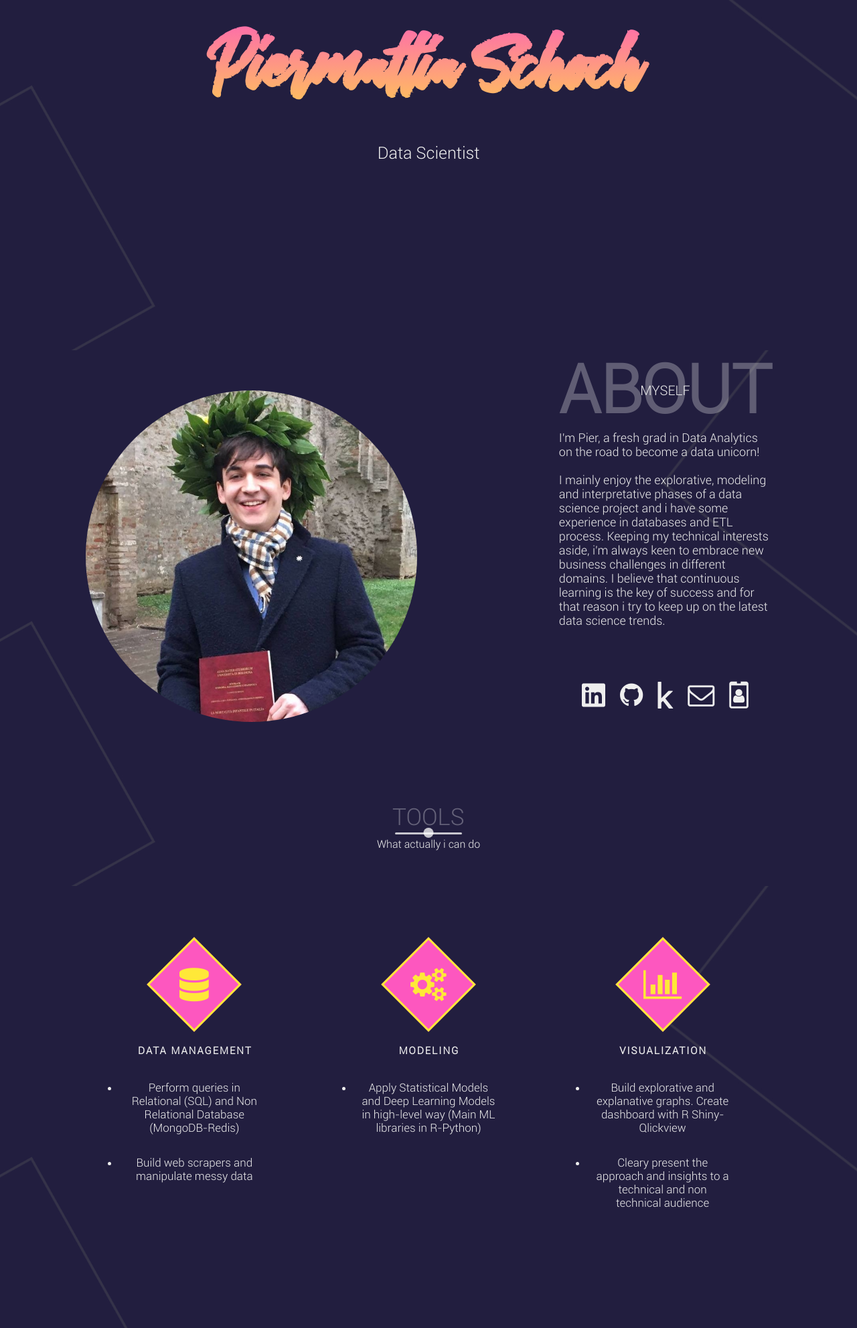
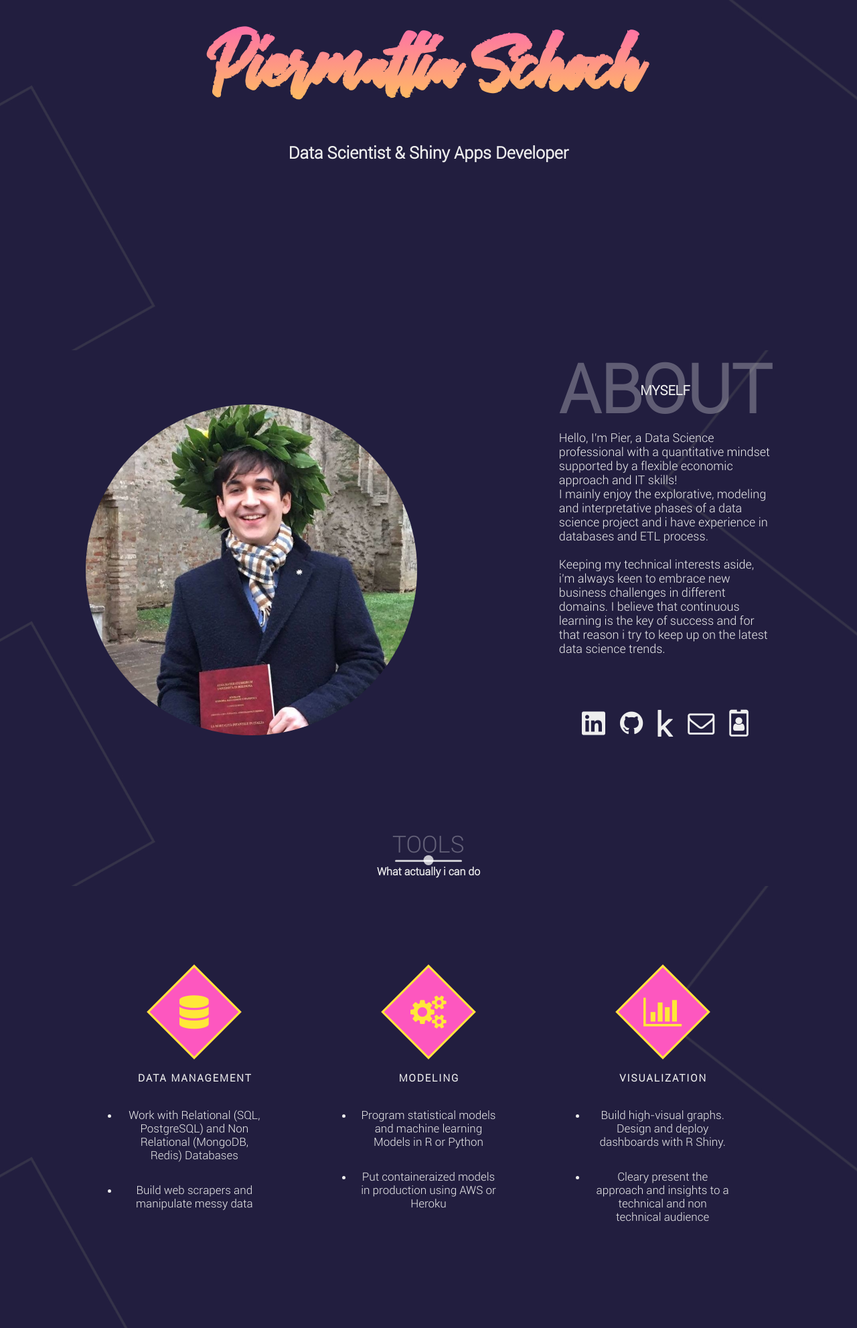
Before and after one commit to PiermattiaSchoch/PiermattiaSchoch.github.io, a plain HTML site: page index.html in a window 1280 px wide. Shown: the part 277-2260 px from the top of the page at 67% size. Drawn offline with nearby package versions, Linux system fonts and the light colour scheme.

Commit message:
update 31-01-2021

```diff
--- a/index.html
+++ b/index.html
@@ -45,7 +45,7 @@ During the second year. of my Master's degree I had the oppurtunity to be part o
                  </div>
          <div class="landing-text">
              <h1>Piermattia Schoch</h1>
-             <h6>Data Scientist </h6>
+             <h6>Data Scientist & Shiny Apps Developer </h6>
      </div>
    </header>
 
@@ -59,13 +59,14 @@ During the second year. of my Master's degree I had the oppurtunity to be part o
                    <h1>About</h1>
                    <h6>Myself </h6>
                </div>
-               <p>I'm Pier, a fresh grad in Data Analytics on the road to become a data unicorn!<br/>
-                <br/>
+               <p>
+                  Hello, I'm Pier, a Data Science professional with a quantitative mindset supported by a flexible economic approach and IT skills!<br/>
+
                   I mainly enjoy the explorative, modeling and interpretative phases of a data science project
-                  and i have some experience in databases and ETL process. Keeping my technical interests aside,
-                  i'm always keen to embrace new business challenges in different domains.
-                  I believe that continuous learning
-                  is the key of success and for that reason i try to keep up on the latest data science trends.
+                  and i have experience in databases and ETL process. <br/>
+                  <br/>
+                  Keeping my technical interests aside, i'm always keen to embrace new business challenges in different domains.
+                  I believe that continuous learning is the key of success and for that reason i try to keep up on the latest data science trends.
                </p>
                <div class="social-media">
                     <ul class="nav-list">
@@ -112,7 +113,7 @@ During the second year. of my Master's degree I had the oppurtunity to be part o
                         <i class="fas fa-database"></i>
                     </div>
                     <h1>Data management</h1>
-                        <ul><li style="font-size:17px";>Perform queries in Relational (SQL) and Non Relational Database (MongoDB-Redis)</li></ul>
+                        <ul><li style="font-size:17px";> Work with Relational (SQL, PostgreSQL) and Non Relational (MongoDB, Redis) Databases </li></ul>
                         <ul><li style="font-size:17px"> Build web scrapers and manipulate messy data</li></ul>
                 </div>
                     <div class="skill" data-aos="fade-in" data-aos-delay="600">
@@ -120,14 +121,15 @@ During the second year. of my Master's degree I had the oppurtunity to be part o
                                 <i class="fa fa-gears"></i>
                             </div>
                             <h1>Modeling</h1>
-                              <ul><li style="font-size:17px";> Apply Statistical Models and Deep Learning Models in high-level way (Main ML libraries in R-Python) </li></ul>
+                              <ul><li style="font-size:17px";> Program statistical models and machine learning Models in R or Python </li></ul>
+                              <ul><li style="font-size:17px";> Put containeraized models in production using AWS or Heroku </li></ul>
                     </div>
                     <div class="skill" data-aos="fade-in" data-aos-delay="900">
                             <div class="icon-container">
                                 <i class="fa fa-bar-chart-o"></i>
                             </div>
                             <h1>Visualization</h1>
-                            <ul><li style="font-size:17px";> Build explorative and explanative graphs. Create dashboard with R Shiny-Qlickview</li></ul>
+                            <ul><li style="font-size:17px";> Build high-visual graphs. Design and deploy dashboards with R Shiny.</li></ul>
                             <ul><li style="font-size:17px";> Cleary present the approach and insights to a technical and non technical audience</li></ul>
 
                             </p>
@@ -188,7 +190,12 @@ During the second year. of my Master's degree I had the oppurtunity to be part o
                  </div>
                  <div class="timeline" data-aos="fade-down" data-aos-delay="300">
                      <ul>
-                     <li class="date" data-date="10/2019-03/2020">
+                    <li class="date" data-date="09/2020-present">
+                            <h1>Data Scientist & Shiny Apps Developer</h1>
+                            <p>@Riskwave, Dublin.</p>
+                     </li>
+
+                     <li class="date" data-date="10/2019-04/2020">
                                 <h1>Financial Data Scientist - Internship </h1>
                                 <p>@Philips N.V, Amsterdam.</p>
                          </li>
--- a/main.css
+++ b/main.css
@@ -112,7 +112,7 @@ img{
 
 .section-heading h6{
     font-size: 1.6rem;
-    font-weight: 300;
+    font-weight: 700;
 }
 
 .has-margin-right{
@@ -248,7 +248,7 @@ li{
 
 .landing-text h6{
     font-size: 2.5rem;
-    font-weight: 400;
+    font-weight: 700;
 }
 
  /* Start about */
@@ -272,7 +272,7 @@ li{
 
  .about-heading h6{
      font-size: 2rem;
-     font-weight: 400;
+     font-weight: 700;
 
  }
 
```
